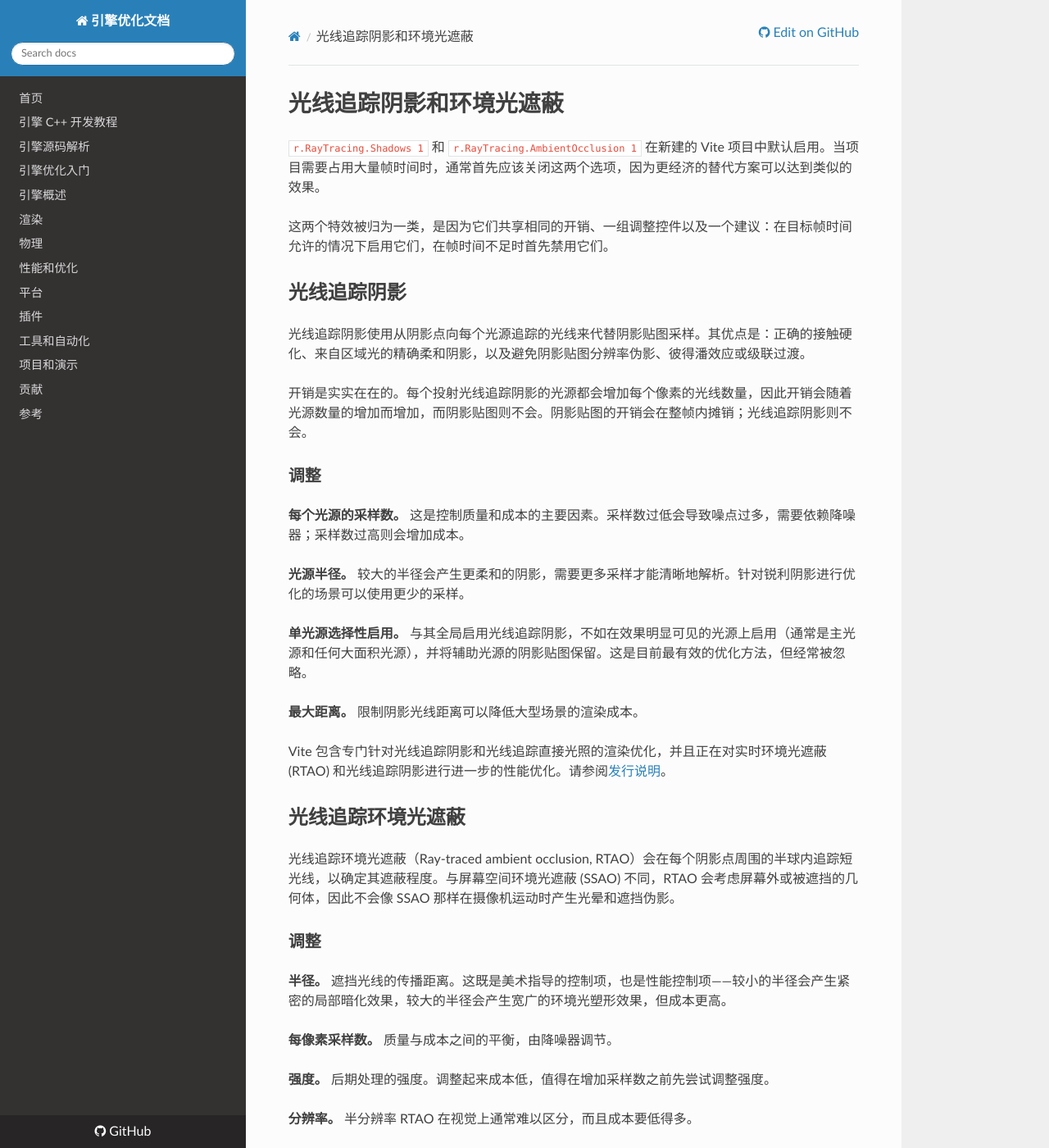
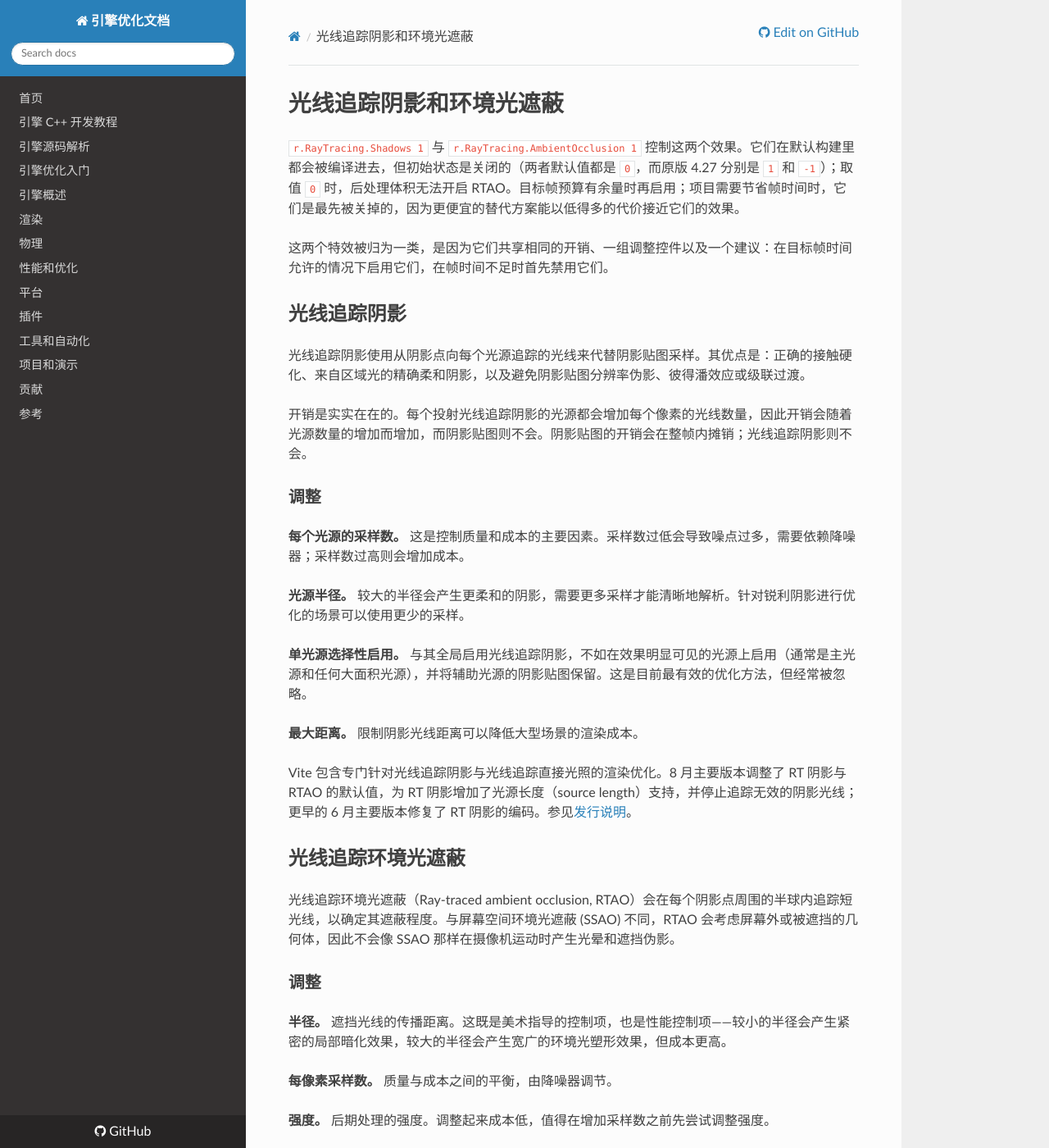
Before and after one commit to OpenHUTB/cpp, an MkDocs documentation site: the page built from docs/optimization/Rendering/RT-Shadows-And-Ambient-Occlusion.md, in a window 1280 px wide and 1400 px high. Shown: the whole window at 82% size. Built offline with MkDocs 1.6.1, drawn with Linux system fonts in a browser that asks for light colours; nearby versions of some CDN libraries; a script that is not in the unit is left out.

Commit message:
docs: 修正光追阴影页的默认值说明与近期改进段
原译写成「在新建的 Vite 项目中默认启用」，与原文相反：两个效果都编进默认构建，
但默认值为 0（原版 4.27 为 1 和 -1），且为 0 时后处理体积无法开启 RTAO；
另把「正在对 RTAO 和 RT 阴影做进一步性能优化」这句换成原文所述的 8 月与 6 月版本改动。

```diff
--- a/docs/optimization/Rendering/RT-Shadows-And-Ambient-Occlusion.md
+++ b/docs/optimization/Rendering/RT-Shadows-And-Ambient-Occlusion.md
@@ -1,7 +1,7 @@
 # 光线追踪阴影和环境光遮蔽
 
 
-`r.RayTracing.Shadows 1` 和 `r.RayTracing.AmbientOcclusion 1` 在新建的 Vite 项目中默认启用。当项目需要占用大量帧时间时，通常首先应该关闭这两个选项，因为更经济的替代方案可以达到类似的效果。
+`r.RayTracing.Shadows 1` 与 `r.RayTracing.AmbientOcclusion 1` 控制这两个效果。它们在默认构建里都会被编译进去，但初始状态是关闭的（两者默认值都是 `0`，而原版 4.27 分别是 `1` 和 `-1`）；取值 `0` 时，后处理体积无法开启 RTAO。目标帧预算有余量时再启用；项目需要节省帧时间时，它们是最先被关掉的，因为更便宜的替代方案能以低得多的代价接近它们的效果。
 
 这两个特效被归为一类，是因为它们共享相同的开销、一组调整控件以及一个建议：在目标帧时间允许的情况下启用它们，在帧时间不足时首先禁用它们。
 
@@ -23,7 +23,7 @@
 
 **最大距离。** 限制阴影光线距离可以降低大型场景的渲染成本。
 
-Vite 包含专门针对光线追踪阴影和光线追踪直接光照的渲染优化，并且正在对实时环境光遮蔽 (RTAO) 和光线追踪阴影进行进一步的性能优化。请参阅[发行说明](../EngineOverview/Release-Notes.md)。
+Vite 包含专门针对光线追踪阴影与光线追踪直接光照的渲染优化。8 月主要版本调整了 RT 阴影与 RTAO 的默认值，为 RT 阴影增加了光源长度（source length）支持，并停止追踪无效的阴影光线；更早的 6 月主要版本修复了 RT 阴影的编码。参见[发行说明](../EngineOverview/Release-Notes.md)。
 
 
 ## 光线追踪环境光遮蔽
```
